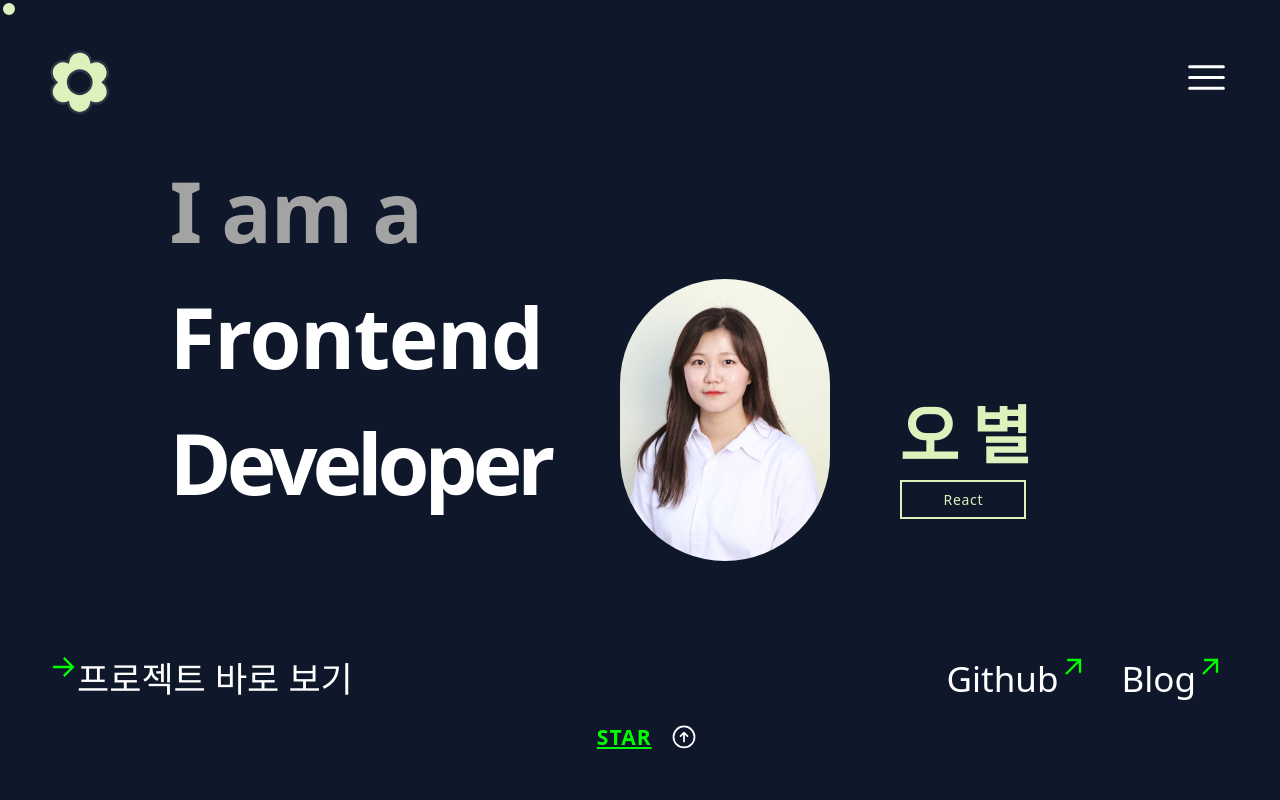
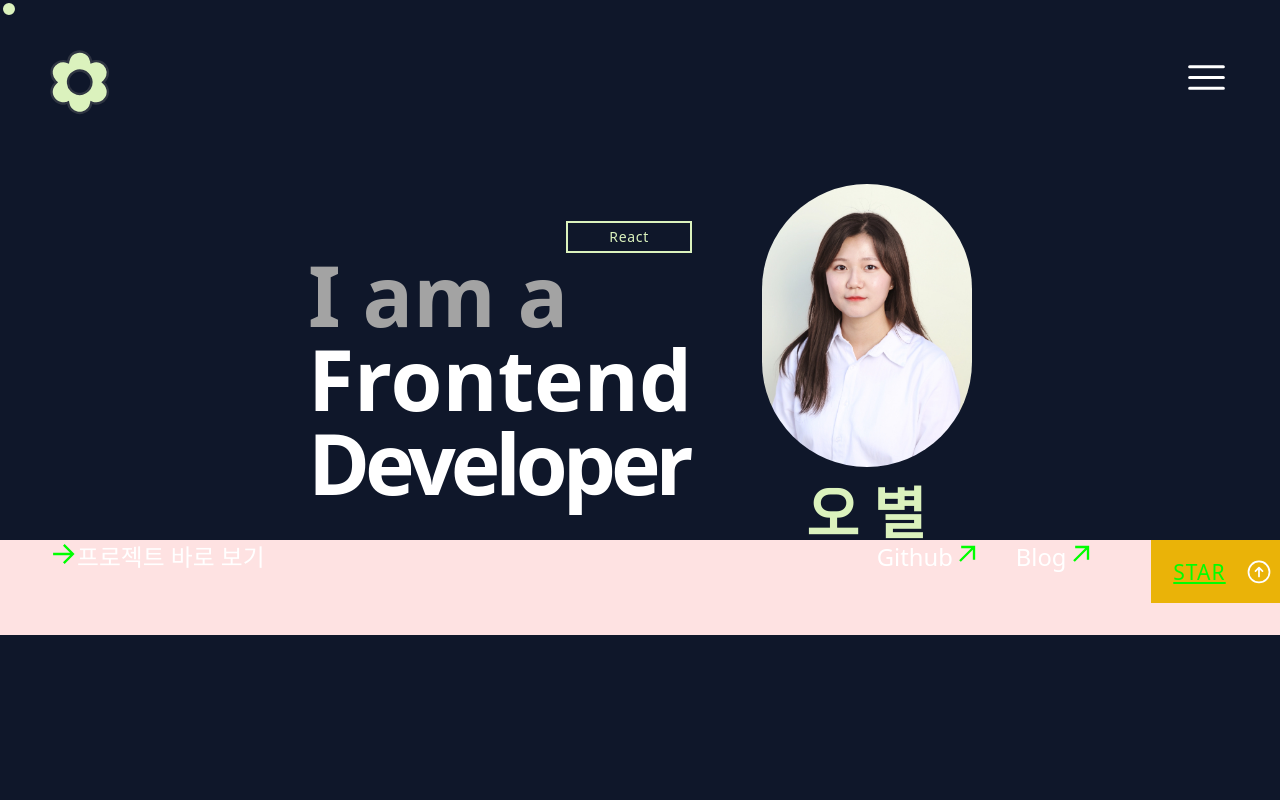
Before and after one commit to loeybho/Newport, a React (Vite) app: page / in a window 1280 px wide. Shown: the top 800 px of the page. Built offline with nearby package versions, Linux system fonts and the light colour scheme.

Commit message:
Cont. 커버 수정 중

```diff
--- a/src/pages/Cover.jsx
+++ b/src/pages/Cover.jsx
@@ -12,43 +12,51 @@ export default function Cover() {
     <div>
       <div
         id="intro-slider"
-        className="h-screen flex flex-col justify-between bg-slate-900 text-white font-MarkPros tracking-[-0.1em] font-bold"
+        className="h-screen flex flex-col justify-center bg-slate-900 text-white font-MarkPros tracking-[0em] font-extrabold"
       >
-        <div
-          id="center"
-          className="flex h-screen justify-center items-center px-10 "
+        <div id="center" className=" flex justify-center px-1">
+          <div className="leading-none flex flex-col sm:flex-row gap-10 sm:gap-20 justify-center items-center sm:items-end">
+            <div className="pt-16 sm:pb-10 ">
+              <div className=" flex justify-end">
+                <Button />
+              </div>
+
+              <h1
+                className="text-[5rem] sm:text-[6rem] text-neutral-400"
+                id="main-title-1"
               >
-          <div className="flex flex-col sm:flex-row gap-10 sm:gap-20 justify-center items-center sm:items-end">
-            <div className="pt-16 text-[4rem] sm:text-[6rem] text-center sm:text-left sm:pb-10 ">
-              <h1 className=" text-neutral-400" id="main-title-1">
                 I am a
               </h1>
-              <h1 id="main-title-1">Frontend</h1>
-              <h1 className="tracking-[-0.06em]" id="main-title-2">
+
+              <h1 id="main-title-1" className="text-[5rem] sm:text-[6rem]">
+                Frontend
+              </h1>
+              <h1
+                className="tracking-[-0.06em] text-[5rem] sm:text-[6rem]"
+                id="main-title-2"
+              >
                 Developer
               </h1>
             </div>
+
+            <div className="w-60 sm:w-70 flex flex-col gap-5 items-center">
               <img
                 src="/ohbyeol.jpg"
-              className="w-44 sm:w-60 rounded-full"
+                className="w-48 sm:w-60 rounded-full"
                 alt="프로필 이미지"
               />
-            <div className="w-60 sm:w-70 flex flex-col gap-4 pb-0 text-center sm:text-left sm:pb-12">
               <h1
-                className="text-5xl sm:text-7xl font-NanumSquareNeo font-extrabold text-customGreen"
+                className="text-[3rem] text-center sm:text-[4rem] font-NanumSquareNeo font-extrabold text-customGreen "
                 id="title-3"
               >
                 오 별
               </h1>
-              <div>
-                <Button />
-              </div>
             </div>
           </div>
         </div>
 
-        <div className="flex flex-col text-[1.5rem] justify-end font-light tracking-normal sm:text-[2.5rem] sm:flex-row">
-          <div className="font-normal flex gap-1 flex-grow px-6 py-2 hover:underline sm:px-14 sm:py-0">
+        <div className="bg-red-100 flex font-light tracking-normal text-[1.3rem] sm:text-[1.7rem] sm:flex-row">
+          <div className="font-normal flex flex-grow px-6 hover:underline sm:px-14 sm:py-0">
             <button className="flex hover:underline">
               <img
                 className="w-6 sm:w-8"
@@ -67,9 +75,8 @@ export default function Cover() {
               Blog <img src="/slash-arrow.svg" className="w-6 sm:w-8" />
             </button>
           </div>
-        </div>
 
-        <div className="flex justify-center mb-9">
+          <div className="bg-yellow-500 mb-9">
             <Link
               activeClass="active"
               to="aboutme"
@@ -96,6 +103,7 @@ export default function Cover() {
             </Link>
           </div>
         </div>
+      </div>
 
       <div id="aboutme">
         <AboutMe />
```
Lines whose indentation alone changed are shown as unchanged.
